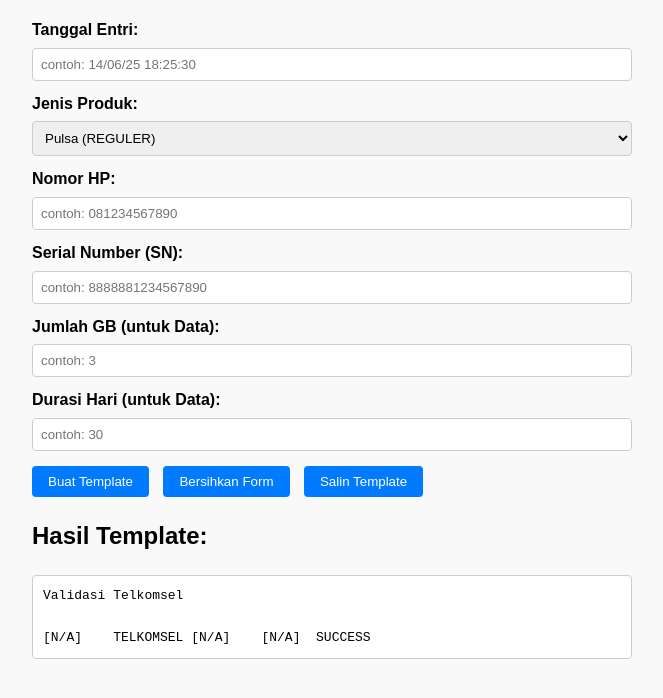
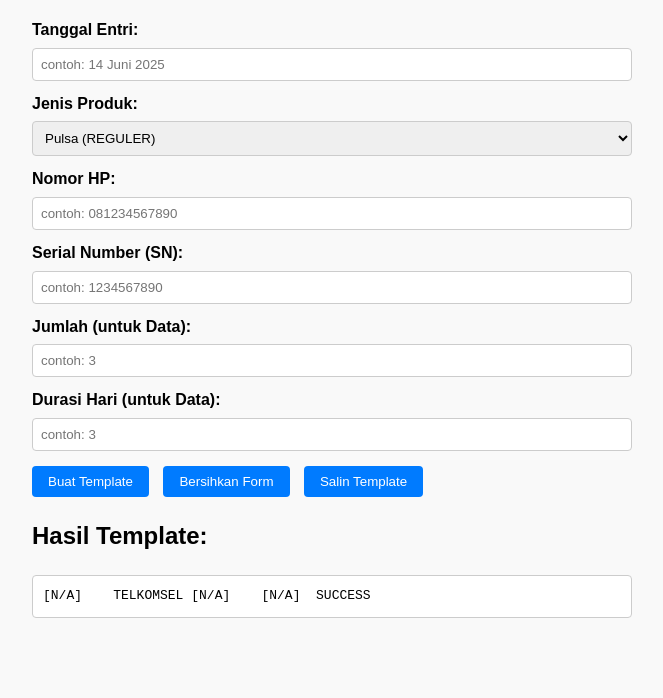
Before and after one commit to adriangryseska/validasi-ba, a plain HTML site: page index.html in a window 1280 px wide. Both pictures are taken after a click on the button "Buat Template". Shown: the part 94-792 px from the top of the page, without its empty margins (308-971 px from the left). Drawn offline with Linux system fonts and the light colour scheme.

Commit message:
Update index.html

```diff
--- a/index.html
+++ b/index.html
@@ -1,6 +1,8 @@
 <!DOCTYPE html>
-<html>
+<html lang="id">
 <head>
+  <meta charset="UTF-8">
+  <meta name="viewport" content="width=device-width, initial-scale=1.0">
   <title>Template Validasi Transaksi - Markaz Group</title>
   <style>
     body {
@@ -54,7 +56,7 @@
   <h1>Template Validasi Transaksi</h1>
 
   <label for="tanggal">Tanggal Entri:</label>
-  <input type="text" id="tanggal" placeholder="contoh: 14/06/25 18:25:30">
+  <input type="text" id="tanggal" placeholder="contoh: 14 Juni 2025">
 
   <label for="produk">Jenis Produk:</label>
   <select id="produk">
@@ -67,13 +69,13 @@
   <input type="text" id="nomor" placeholder="contoh: 081234567890">
 
   <label for="sn">Serial Number (SN):</label>
-  <input type="text" id="sn" placeholder="contoh: 8888881234567890">
+  <input type="text" id="sn" placeholder="contoh: 1234567890">
 
-  <label for="jumlah">Jumlah GB (untuk Data):</label>
+  <label for="jumlah">Jumlah (untuk Data):</label>
   <input type="text" id="jumlah" placeholder="contoh: 3">
 
   <label for="durasi">Durasi Hari (untuk Data):</label>
-  <input type="text" id="durasi" placeholder="contoh: 30">
+  <input type="text" id="durasi" placeholder="contoh: 3">
 
   <div class="button-group">
     <button onclick="generateTemplate()">Buat Template</button>
@@ -93,14 +95,14 @@
       const durasi = document.getElementById('durasi').value || '[N/A]';
       const produk = document.getElementById('produk').value;
 
-      let template = 'Validasi Telkomsel\n\n';
+      let template = '';
 
       if (produk === 'REGULER') {
-        template += `${tanggal}    TELKOMSEL ${nomor}    ${sn}  SUCCESS`;
+        template = `${tanggal}    TELKOMSEL ${nomor}    ${sn}  SUCCESS`;
       } else if (produk === 'DATA') {
-        template += `${tanggal}    INTERNET DATA ${jumlah}GB ${durasi} HARI  ${nomor}    ${sn}  SUCCESS`;
+        template = `${tanggal}    INTERNET DATA ${jumlah}GB ${durasi} HARI  ${nomor}    ${sn}  SUCCESS`;
       } else if (produk === 'TELEPON') {
-        template += `Isi ulang paket Nelpon ${nomor} pd ${tanggal} berhasil Nomor seri ${sn}.`;
+        template = `Isi ulang paket Nelpon ${nomor} pd ${tanggal} berhasil Nomor seri ${sn}.`;
       }
 
       document.getElementById('output').textContent = template;
```
